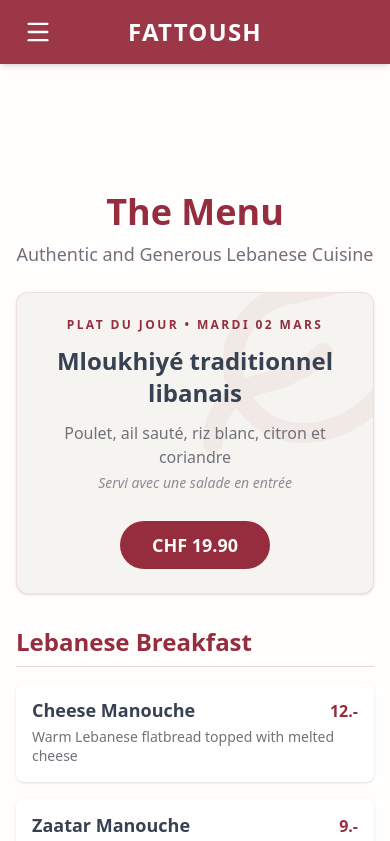
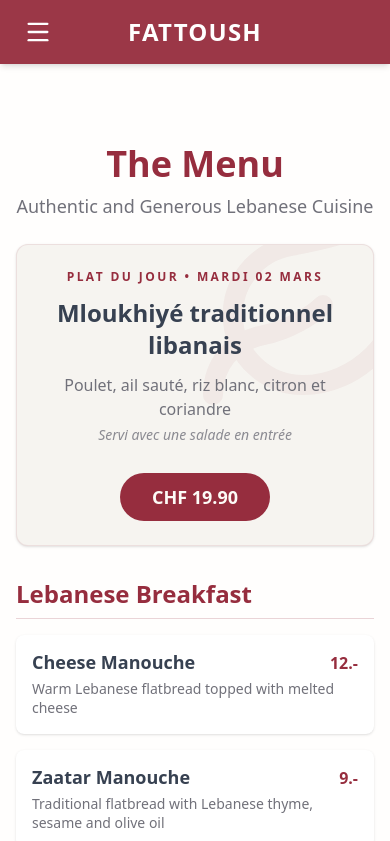
Before and after one commit to lopezdamien/fattoush, a Next.js app: page /en/menu in a window 390 px wide. Shown: the top 841 px of the page. Built offline with nearby package versions, Linux system fonts and the light colour scheme.

Commit message:
style(menu): remove all top spacing above title to stick to header

```diff
--- a/src/app/[locale]/menu/page.tsx
+++ b/src/app/[locale]/menu/page.tsx
@@ -124,8 +124,8 @@
     ];
 
     return (
-        <main className="pt-24 min-h-screen bg-secondary/30">
-            <div className="container mx-auto px-4 text-center space-y-4 pt-8 pb-6 md:pt-10 lg:pt-12">
+        <main className="pt-20 md:pt-24 min-h-screen bg-secondary/30">
+            <div className="container mx-auto px-4 text-center space-y-2 pb-6">
                 <FadeIn>
                     <h1 className="text-4xl md:text-5xl font-bold text-primary">{t("title")}</h1>
                     <p className="text-lg md:text-xl text-muted-foreground mt-2">{t("subtitle")}</p>
```
